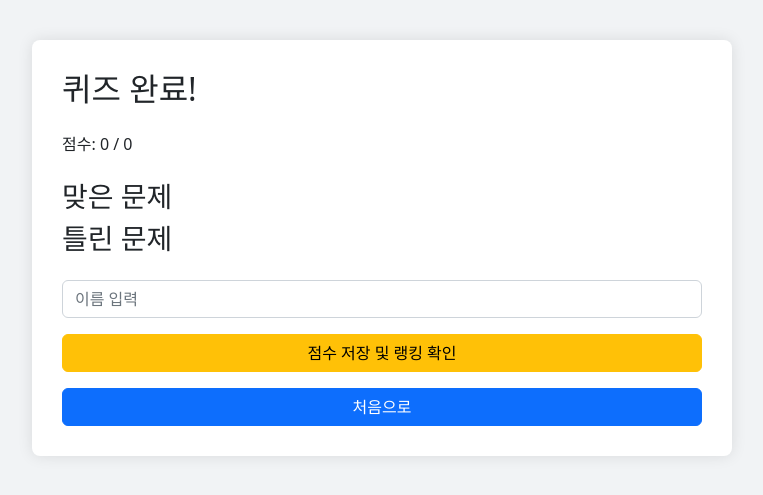
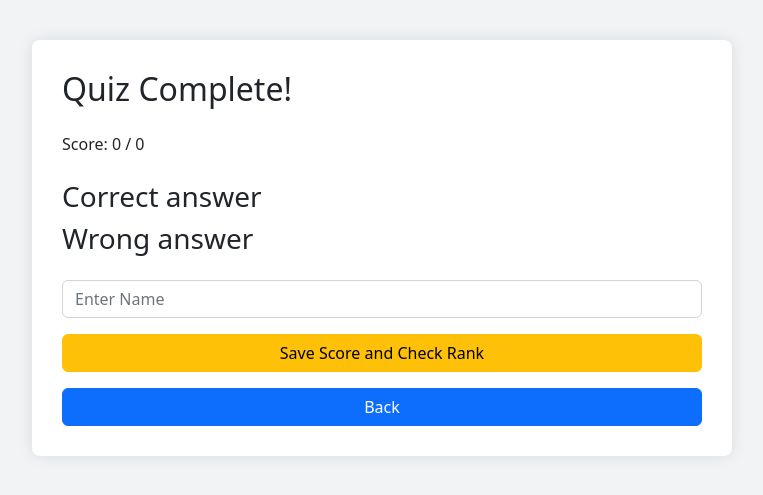
Before and after one commit to hansae0806/a4HBjei, a Flask app: page /result in a window 1280 px wide. Shown: the top 495 px of the page, without its empty margins (258-1021 px from the left). Run offline with Flask 2, Linux system fonts and the light colour scheme; some libraries are stand-ins or nearby versions.

Commit message:
Update result.html

```diff
--- a/templates/result.html
+++ b/templates/result.html
@@ -2,7 +2,7 @@
 <html lang="ko">
 <head>
   <meta charset="UTF-8">
-  <title>퀴즈 완료!</title>
+  <title>Quiz Complete!</title>
   <!-- Bootstrap CSS 추가 -->
   <link href="https://cdnjs.cloudflare.com/ajax/libs/bootstrap/5.2.0/css/bootstrap.min.css" rel="stylesheet">
   <style>
@@ -27,23 +27,23 @@
 </head>
 <body>
   <div class="result-container">
-    <h2 class="mb-4">퀴즈 완료!</h2>
-    <p class="mb-4">점수: {{ score }} / {{ total }}</p>
+    <h2 class="mb-4">Quiz Complete!</h2>
+    <p class="mb-4">Score: {{ score }} / {{ total }}</p>
 
-    <h3>맞은 문제</h3>
+    <h3>Correct answer</h3>
     {% for a in correct %}
       <div class="result-item bg-success text-white">
         <p><strong>Q:</strong> {{ a.question }}<br>
-        <strong>정답:</strong> {{ a.correct_answer }}</p>
+        <strong>Correct answer:</strong> {{ a.correct_answer }}</p>
       </div>
     {% endfor %}
 
-    <h3>틀린 문제</h3>
+    <h3>Wrong answer</h3>
     {% for a in wrong %}
       <div class="result-item bg-danger text-white">
         <p><strong>Q:</strong> {{ a.question }}<br>
-        <strong>선택:</strong> {{ a.user_answer }}<br>
-        <strong>정답:</strong> {{ a.correct_answer }}</p>
+        <strong>Your answer:</strong> {{ a.user_answer }}<br>
+        <strong>Correct answer:</strong> {{ a.correct_answer }}</p>
       </div>
     {% endfor %}
 
@@ -51,11 +51,11 @@
       <!-- 점수 저장 및 랭킹 기능: 이름 입력 후 제출 -->
       <form method="POST" action="/save_score" class="mb-3">
         <div class="mb-3">
-          <input type="text" name="username" class="form-control" placeholder="이름 입력" required>
+          <input type="text" name="username" class="form-control" placeholder="Enter Name" required>
         </div>
-        <button type="submit" class="btn btn-warning w-100">점수 저장 및 랭킹 확인</button>
+        <button type="submit" class="btn btn-warning w-100">Save Score and Check Rank</button>
       </form>
-      <a href="/" class="btn btn-primary w-100">처음으로</a>
+      <a href="/" class="btn btn-primary w-100">Back</a>
     </div>
   </div>
 </body>
```
